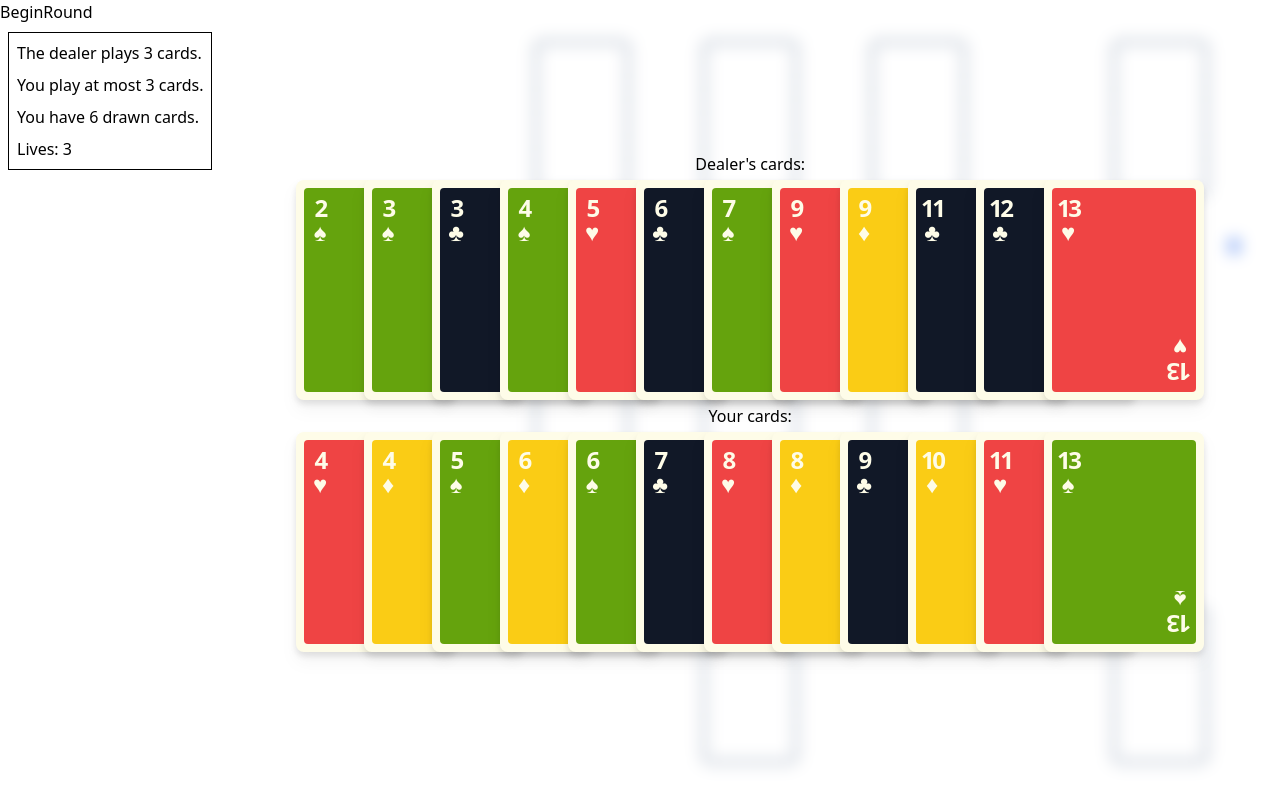
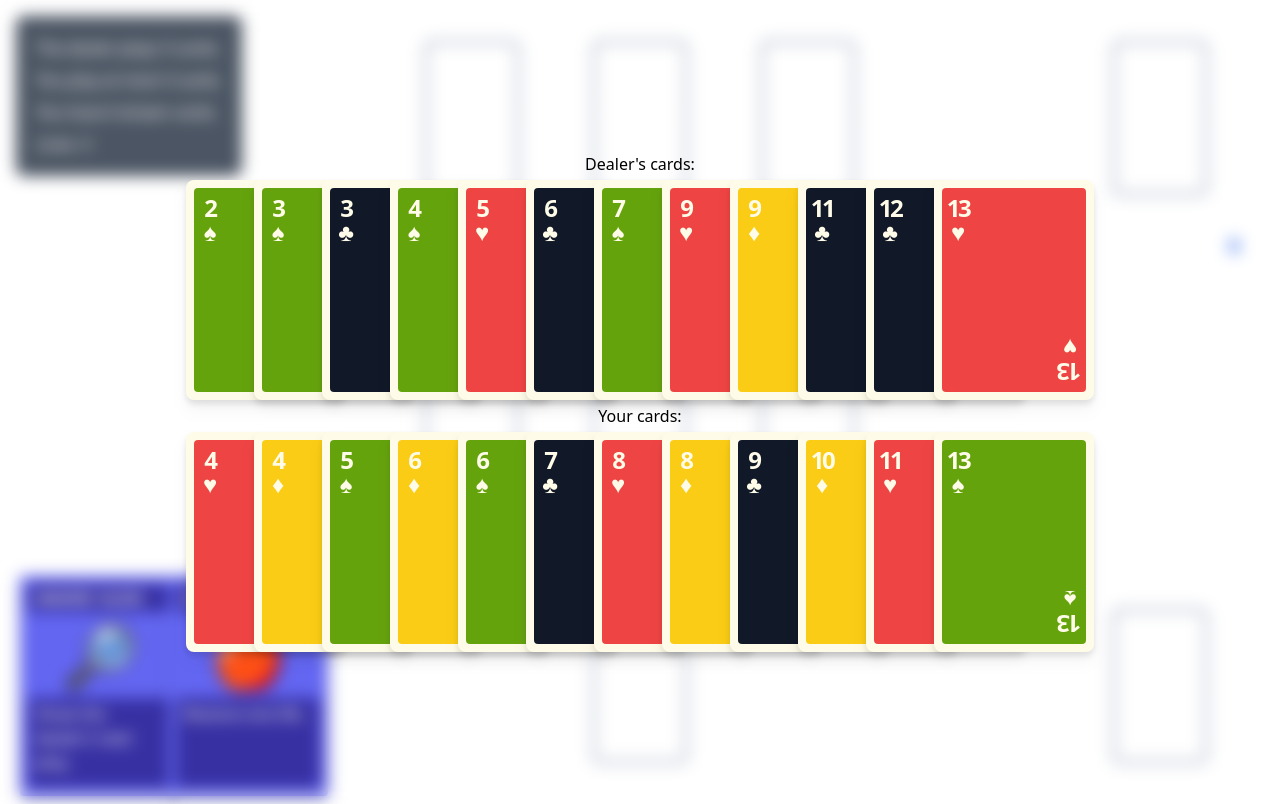
Before and after one commit to Aleshkev/card-game, a React (Vite) app: page / in a window 1280 px wide. Built offline with nearby package versions, Linux system fonts and the light colour scheme.

Commit message:
Re-add items

```diff
--- a/src/App.tsx
+++ b/src/App.tsx
@@ -5,6 +5,7 @@ import { diffById, shuffle, take } from "./utilities/functional";
 import { CardGridView } from "./components/CardGridView";
 import { produce } from "immer";
 import {
+  discardItem,
   discardPlayedCards,
   giveDealerCards,
   givePlayerCards,
@@ -59,29 +60,29 @@ function reduce(state: GameState, action: Action): GameState {
   return produce(state, (draft) => {
     switch (action.kind) {
       case "BeginRound": {
-        draft.status = "PlayerWaitsForCards"
+        draft.status = "PlayerWaitsForCards";
         return;
       }
       case "GiveFirstCards": {
         draft.round = givePlayerCards(
-          state.round,
-          state.roundConditions.idealNDrawnCards
+          draft.round,
+          draft.roundConditions.idealNDrawnCards
         );
         draft.status = "PlayerChoosesCards";
-        return
+        return;
       }
       case "SelectCard": {
-        if (state.status !== "PlayerChoosesCards") return;
+        if (draft.status !== "PlayerChoosesCards") return;
         if (
-          state.round.playerPlayedCards.length >=
-          state.roundConditions.maxPlayerHandSize
+          draft.round.playerPlayedCards.length >=
+          draft.roundConditions.maxPlayerHandSize
         )
           return;
         draft.round.playerPlayedCards.push(action.card);
         return;
       }
       case "UnselectCard": {
-        if (state.status !== "PlayerChoosesCards") return;
+        if (draft.status !== "PlayerChoosesCards") return;
         draft.round.playerPlayedCards = diffById(
           draft.round.playerPlayedCards,
           [action.card]
@@ -89,19 +90,19 @@ function reduce(state: GameState, action: Action): GameState {
         return;
       }
       case "SelectDealerCards": {
-        if (state.status !== "PlayerChoosesCards") return;
+        if (draft.status !== "PlayerChoosesCards") return;
         draft.round = giveDealerCards(
-          state.round,
-          state.roundConditions.maxDealerHandSize
+          draft.round,
+          draft.roundConditions.maxDealerHandSize
         );
         draft.status = "SelectingDealersCards";
         return;
       }
       case "ShowResult": {
-        if (state.status !== "SelectingDealersCards") return;
+        if (draft.status !== "SelectingDealersCards") return;
 
-        let playerBestHand = getBestHand(state.round.playerPlayedCards);
-        let dealerBestHand = getBestHand(state.round.dealerPlayedCards);
+        let playerBestHand = getBestHand(draft.round.playerPlayedCards);
+        let dealerBestHand = getBestHand(draft.round.dealerPlayedCards);
         let cmp = compareHands(playerBestHand, dealerBestHand);
         if (cmp >= 0) {
           // Player wins
@@ -120,7 +121,7 @@ function reduce(state: GameState, action: Action): GameState {
         draft.round = discardPlayedCards(draft.round);
         draft.round = givePlayerCards(
           draft.round,
-          state.roundConditions.idealNDrawnCards
+          draft.roundConditions.idealNDrawnCards
         );
         if (draft.round.dealerDeck.length === 0) {
           draft.status = "RoundEnded";
@@ -130,14 +131,38 @@ function reduce(state: GameState, action: Action): GameState {
         return;
       }
       case "UseItem": {
+        if (draft.status !== "PlayerChoosesCards") return;
         switch (action.item.kind) {
           case "MagnifyingGlass": {
             // TODO
-            // return reduce(state, { kind: "SelectDealerCards" });
+            // return reduce(draft, { kind: "SelectDealerCards" });
+            draft.round = giveDealerCards(
+              draft.round,
+              draft.roundConditions.maxDealerHandSize
+            );
+            draft.round = discardItem(draft.round, action.item);
             return;
           }
-          case "Beer": {
+          case "Apple": {
             ++draft.playerLives;
+            draft.round = discardItem(draft.round, action.item);
+            return;
+          }
+          case "TrashCan": {
+            for (
+              let discarded = 0;
+              discarded < draft.roundConditions.maxDealerHandSize;
+              ++discarded
+            ) {
+              if (draft.round.dealerPlayedCards.length > 0) {
+                draft.round.dealerPlayedCards.shift();
+              } else if (draft.round.dealerDeck.length > 0) {
+                draft.round.dealerDeck.shift();
+              } else {
+                break;
+              }
+            }
+            draft.round = discardItem(draft.round, action.item);
             return;
           }
         }
@@ -146,24 +171,24 @@ function reduce(state: GameState, action: Action): GameState {
         return;
       }
       case "NextRound": {
-        draft.round = newRound(state.roundConditions, state.round);
+        draft.round = newRound(draft.roundConditions, draft.round);
         draft.status = "BeginRound";
         return;
       }
       case "ShowDealersDeck": {
-        if (state.status !== "PlayerChoosesCards") return;
+        if (draft.status !== "PlayerChoosesCards") return;
         draft.status = "ShowDealersDeck";
         return;
       }
       case "ShowPlayerDeck": {
-        if (state.status !== "PlayerChoosesCards") return;
+        if (draft.status !== "PlayerChoosesCards") return;
         draft.status = "ShowPlayersDeck";
         return;
       }
       case "HideDeck": {
         if (
-          state.status !== "ShowDealersDeck" &&
-          state.status !== "ShowPlayersDeck"
+          draft.status !== "ShowDealersDeck" &&
+          draft.status !== "ShowPlayersDeck"
         )
           return;
         draft.status = "PlayerChoosesCards";
@@ -181,14 +206,13 @@ function App() {
     roundConditions: initialRoundMeta,
     round: newRound(initialRoundMeta),
   });
-  console.log(state);
 
   return (
     <div
-      className={`flex flex-row  items-stretch min-h-[100vh] overflow-hidden ${state.status === "Death" ? " bg-red-300" : ""}`}
+      className={`flex  items-stretch min-h-[100vh] overflow-hidden ${state.status === "Death" ? " bg-red-300" : ""}`}
     >
-      <div className="">
-        {state.status}
+      <div className="absolute">
+        {/* {state.status} */}
         <RoundMetaView
           roundConditions={state.roundConditions}
           playerLives={state.playerLives}
@@ -208,12 +232,7 @@ function App() {
             onPlayerSubmit={() => {
               dispatch({ kind: "SelectDealerCards" });
             }}
-            onUseItem={(item) => {
-              dispatch({ kind: "RemoveItem", item });
-              setTimeout(() => {
-                dispatch({ kind: "UseItem", item });
-              }, 500);
-            }}
+            onUseItem={(item) => dispatch({ kind: "UseItem", item })}
             onShowDealerDeck={() => dispatch({ kind: "ShowDealersDeck" })}
             onShowPlayerDeck={() => dispatch({ kind: "ShowPlayerDeck" })}
             showResult={
--- a/src/components/Board.tsx
+++ b/src/components/Board.tsx
@@ -137,7 +137,7 @@ export function Board({
         </div>
       </div>
       <div className=" relative">
-        {/* <div className=" absolute left-0 top-0">{playerItems}</div> */}
+        <div className=" absolute left-0 top-0 px-8">{playerItems}</div>
         <div className="  flex flex-col items-center">{playerDrawnCards}</div>
         <div className=" absolute right-0 top-0 px-8">{playerDeck}</div>
       </div>
--- a/src/components/CardView.tsx
+++ b/src/components/CardView.tsx
@@ -32,10 +32,7 @@ export function CardView({
         scale: highlighted ? 1.1 : 1,
         // rotateY: isBackside ? 180 : 0,
       }}
-      onHoverStart={() => {
-        document.getElementsByTagName("body")[0].style.paddingRight = "0px";
-      }}
-      className="cursor-pointer drop-shadow-lg "
+      className="cursor-pointer drop-shadow-lg"
       onTap={() => onClick && onClick()}
       whileHover={onClick && { translateY: -20, translateX: -20, scale: 1.05 }}
       transition={{ layout: { duration: 0.2 }, duration: 0.3 }}
--- a/src/components/ItemArrayView.tsx
+++ b/src/components/ItemArrayView.tsx
@@ -1,4 +1,3 @@
-
 import { Item } from "../types/item";
 import { CardPlaceholder } from "./CardPlaceholder";
 import { CardView } from "./CardView";
@@ -13,11 +12,12 @@ export function ItemArrayView({ items, onClickItem }: Props) {
   return (
     <div className="flex flex-row gap-2">
       {items.map((item) => (
-        <ItemView
-          item={item}
-          key={item.id}
-          onClick={() => onClickItem && onClickItem(item)}
-        />
+        <div key={item.id} className="-ml-[20px]">
+          <ItemView
+            item={item}
+            onClick={() => onClickItem && onClickItem(item)}
+          />
+        </div>
       ))}
     </div>
   );
--- /dev/null
+++ b/src/components/ItemFrontSideGraphic.tsx
@@ -0,0 +1,37 @@
+import { Item } from "../types/item";
+
+export type Props = {
+  item: Item;
+};
+
+function itemInfo(item: Item): [string, string, string] {
+  switch (item.kind) {
+    case "MagnifyingGlass":
+      return ["Magnif. Glass", "🔎", "Show the dealer's next play."];
+    case "TrashCan":
+      return ["Trash can", "🗑️", "Discard dealer's next play."];
+    case "Apple":
+      return ["Apple", "🍎", "Restore one life."]
+  }
+}
+
+export function ItemFrontSideGraphic({ item }: Props) {
+  const [label, icon, description] = itemInfo(item);
+
+  return (
+    <div className="w-[160px] h-[220px]   bg-indigo-500 text-white p-2 font-sans rounded select-none flex flex-col gap-2">
+      <div className="uppercase font-bold text-sm rounded bg-indigo-800 px-2 py-1">
+        {label}
+      </div>
+      <div className="w-full h-[70px] flex items-center  justify-center">
+        <p className=" text-6xl [text-shadow:-2px_-2px_0_#3730a3,_2px_-2px_0_#3730a3,_-2px_2px_0_#3730a3,_2px_2px_0_#3730a3]">
+          {icon}
+        </p>
+      </div>
+      <div className="w-full grow bg-indigo-800 rounded px-2 py-1 relative">
+        {description}
+        {/* <div className="absolute bottom-0 left-[0px] bg-indigo-500 rounded-tr">{icon}</div> */}
+      </div>
+    </div>
+  );
+}
--- a/src/components/ItemView.tsx
+++ b/src/components/ItemView.tsx
@@ -1,37 +1,22 @@
+import { motion } from "motion/react";
 import { Item } from "../types/item";
+import { ItemFrontSideGraphic } from "./ItemFrontSideGraphic";
 
 export type Props = {
   item: Item;
   onClick?: () => void;
 };
 
-function getDescription(item: Item): string {
-  switch (item.kind) {
-    case "MagnifyingGlass":
-      return "See dealer's next hand";
-    case "Beer":
-      return "Discard selected cards from your hand";
-  }
-}
-
-function getText(item: Item): string {
-  switch (item.kind) {
-    case "MagnifyingGlass":
-      return "🔎";
-    case "Beer":
-      return "🚬";
-  }
-}
-
 export function ItemView({ item, onClick }: Props) {
   return (
-    <div
-      key={item.id}
-      title={getDescription(item)}
-      className="w-20 h-28 border border-black  hover:-translate-y-2 flex flex-col px-2 bg-orange-50 items-center justify-center"
-      onClick={() => onClick && onClick()}
+    <motion.div
+      layout
+      layoutId={`layoutId_item_${item.id}`}
+      className="drop-shadow-lg cursor-pointer"
+      onTap={onClick}
+      whileHover={onClick && { translateY: -20, translateX: -20, scale: 1.05 }}
     >
-      <p>{getText(item)}</p>
-    </div>
+      <ItemFrontSideGraphic item={item} />
+    </motion.div>
   );
 }
--- a/src/components/RoundMetaView.tsx
+++ b/src/components/RoundMetaView.tsx
@@ -6,7 +6,7 @@ export type Props = {
 }
 
 export function RoundMetaView({roundConditions, playerLives}: Props) {
-  return <div className=" border border-black flex flex-col gap-2 p-2 m-2">
+  return <div className="  rounded-lg bg-gray-600 text-white flex flex-col gap-2 p-5 m-4">
     <p>The dealer plays {roundConditions.maxDealerHandSize} cards.</p>
     <p>You play at most {roundConditions.maxPlayerHandSize} cards.</p>
     <p>You have {roundConditions.idealNDrawnCards} drawn cards.</p>
--- a/src/types/item.ts
+++ b/src/types/item.ts
@@ -1,19 +1,21 @@
-import { newId } from "../utilities/functional"
+import { newId, shuffle } from "../utilities/functional"
 
 export type ItemId = number & { _: "ItemId" }
 export const newItemId = () => newId() as ItemId
+
+export const itemKinds = ["MagnifyingGlass", "TrashCan", "Apple"] as const
 export type Item = {
-  kind: "MagnifyingGlass" | "Beer"
+  kind: typeof itemKinds[number]
   id: ItemId
-}
+} & { _: "Item" }
 
 
 
 export function randomItems(n: number): Item[] {
   let items: Item[] = []
   for (let i = 0; i < n; ++i) {
-    const r = Math.random()
-    items.push(r < .5 ? { kind: "MagnifyingGlass", id: newItemId() } : { kind: "Beer", id: newItemId() });
+    const kind = shuffle(itemKinds)[0]
+    items.push({ kind, id: newItemId() } as Item);
   }
   return items
 }
--- a/src/types/roundConditions.ts
+++ b/src/types/roundConditions.ts
@@ -15,6 +15,6 @@ export function randomRoundConditions(difficulty: number): RoundConditions {
     maxPlayerHandSize: 3,
     idealNDrawnCards: 6,
     idealNPlays: 4,
-    items: 0
+    items: 2
   }
 }
--- a/src/utilities/functional.ts
+++ b/src/utilities/functional.ts
@@ -14,7 +14,7 @@ export function splitAt<T>(xs: T[], n: number): [T[], T[]] {
 }
 
 /** Shuffle a list. */
-export function shuffle<T>(xs: T[]): T[] {
+export function shuffle<T>(xs: readonly T[]): T[] {
   let xs_ = xs.slice()
   for (let i = xs_.length; i > 0;) {
     let j = Math.random() * i | 0
```
